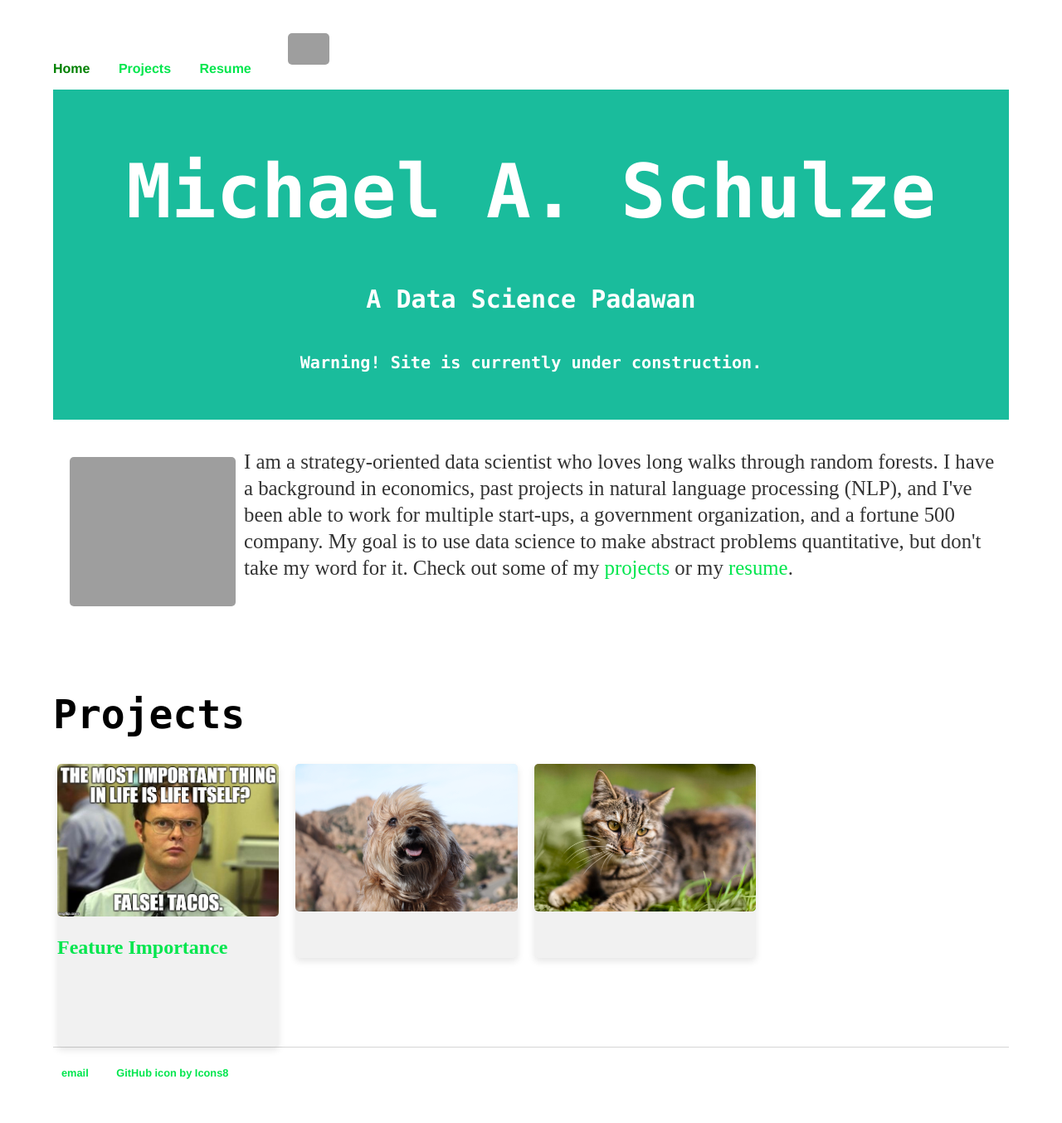
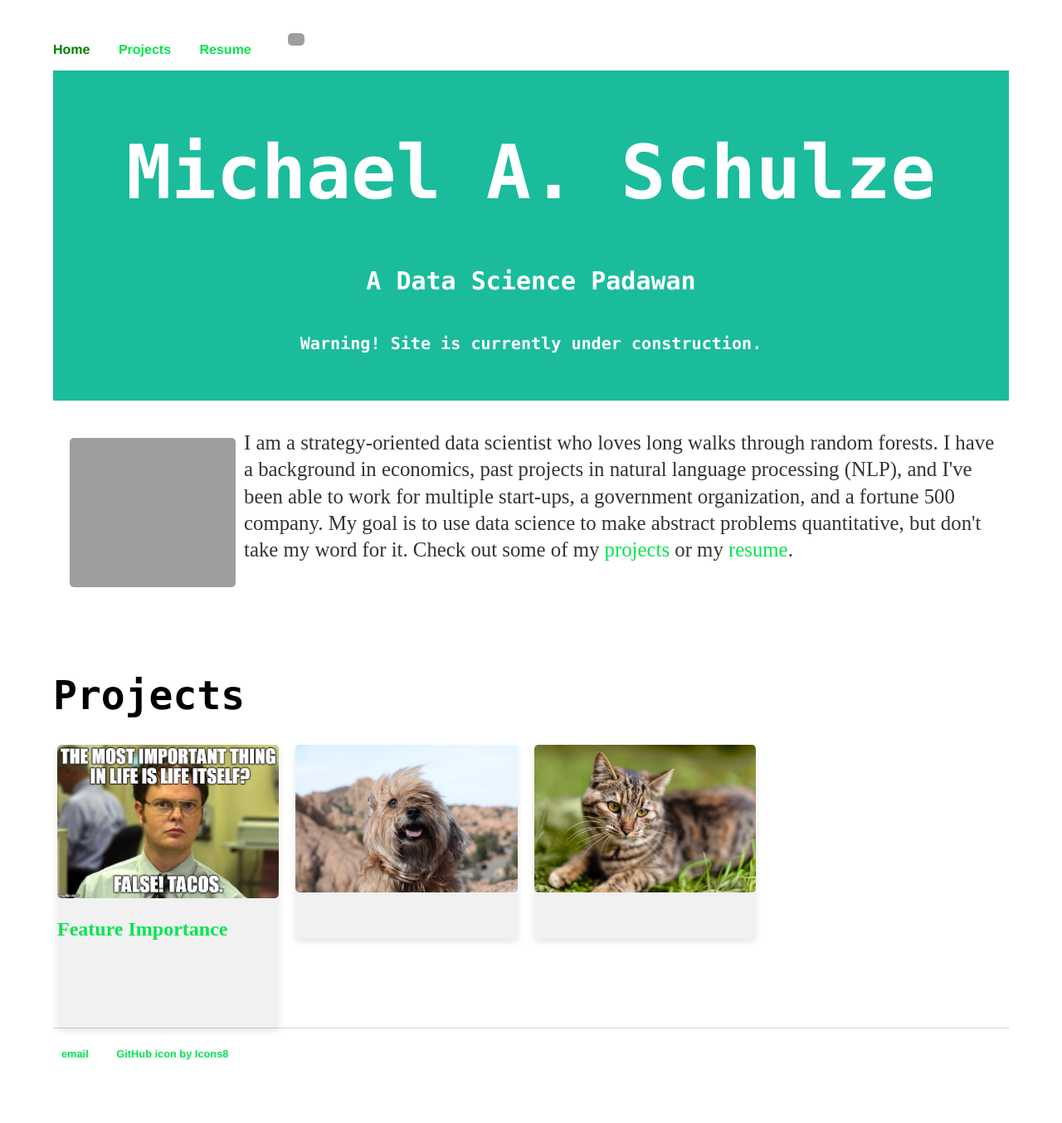
Before and after one commit to amadorschulze92/amadorschulze92.github.io, a Jekyll site: the page built from index.html, in a window 1280 px wide. Shown: the whole page at 83% size. Built offline with Jekyll 4.4.1, drawn with Linux system fonts in a browser that asks for light colours; after the commit the page ends 1331 px from its top, so only the background shows below that; grey boxes are pictures that could not be loaded.

Commit message:
make github img smaller

```diff
--- a/_includes/navigation.html
+++ b/_includes/navigation.html
@@ -14,7 +14,7 @@
     </li>
     <li>
       <a href="https://github.com/amadorschulze92" {% if page.url == item.link %}class="current"{% endif %}>
-        <img src="https://img.icons8.com/ios-filled/50/000000/github.png"/ style="width:50px" "height:50px">
+        <img src="https://img.icons8.com/ios-filled/50/000000/github.png"/ style="width:20px" "height:20px">
       </a>
     </li>
   </ul>
```
